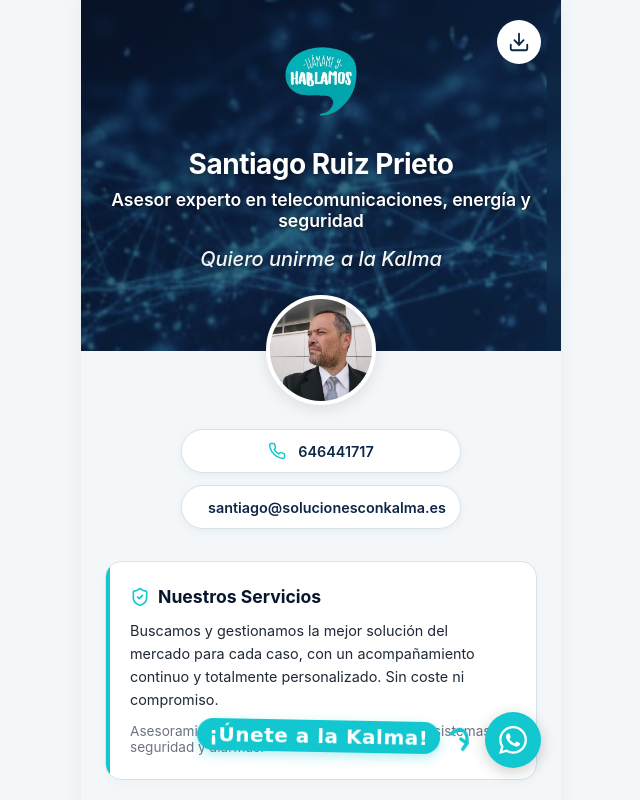
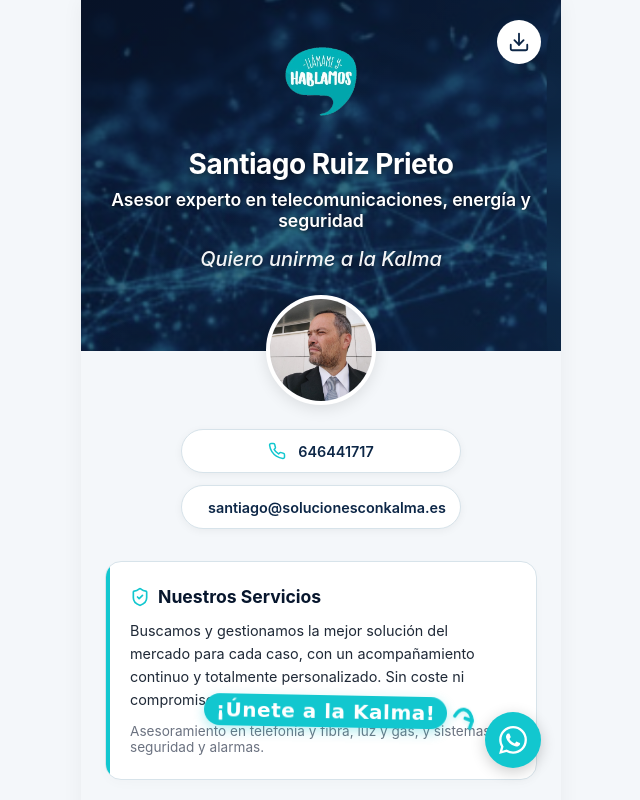
Before and after one commit to RocioCanoFernandez/santiago, a React (Vite) app: page / in a window 1280 px wide. Shown: the top 800 px of the page, without its empty margins (319-959 px from the left). Built offline with nearby package versions, Linux system fonts and the light colour scheme.

Commit message:
Add files via upload

```diff
--- a/src/index.css
+++ b/src/index.css
@@ -394,14 +394,16 @@
 
 .whatsapp-cta-arrow {
   color: var(--accent-cyan);
-  transform: rotate(15deg);
-  margin-top: 5px;
+  margin-top: 15px;
+  margin-left: -2px;
+  margin-right: -5px;
+  filter: drop-shadow(0 2px 2px rgba(18, 199, 207, 0.2));
 }
 
 @keyframes float-cta {
-  0% { transform: translateY(0) rotate(0deg); }
-  50% { transform: translateY(-4px) rotate(2deg); }
-  100% { transform: translateY(0) rotate(0deg); }
+  0% { transform: translateY(-25px) rotate(0deg); }
+  50% { transform: translateY(-29px) rotate(2deg); }
+  100% { transform: translateY(-25px) rotate(0deg); }
 }
 
 .fab {
```
